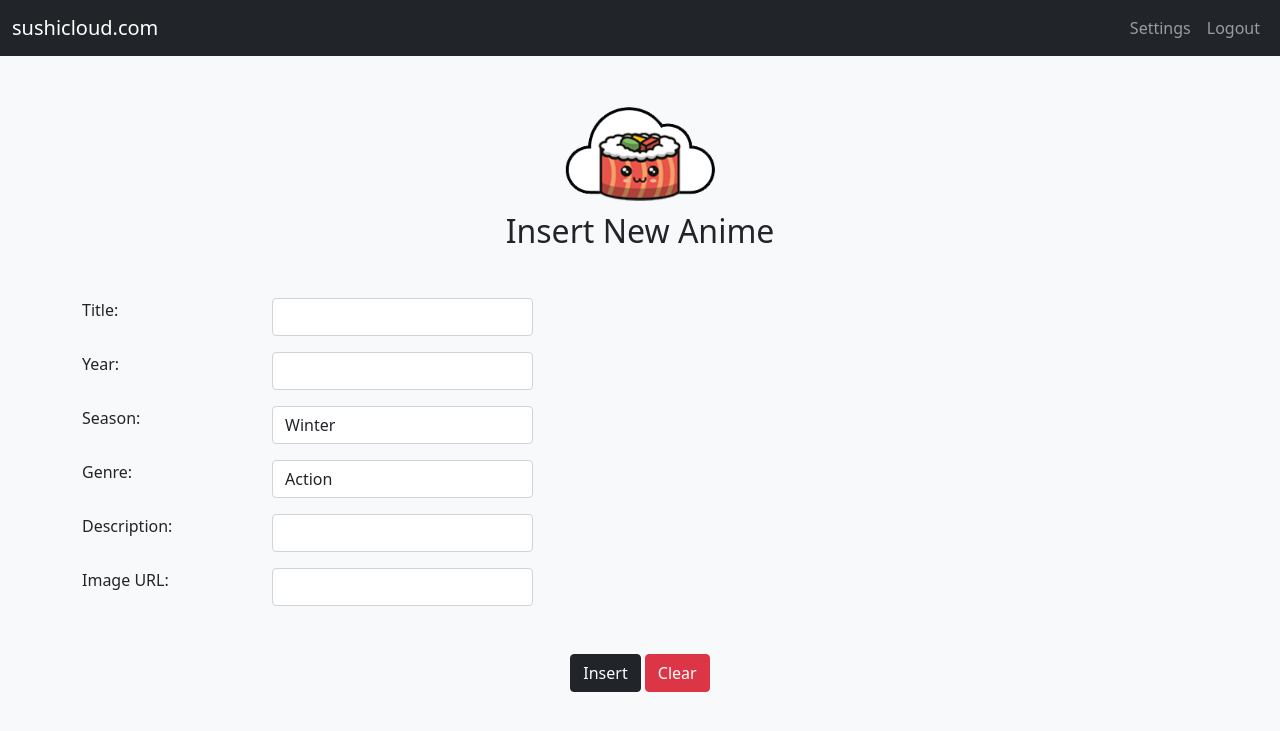
After one commit to sushicloud-online/sushicloud, a PHP site: page /admin/add_anime.php in a window 1280 px wide. The commit adds this page. Shown: the top 731 px of the page. Run offline with PHP 8.4, Linux system fonts and the light colour scheme; the visitor is signed in with stand-in values (Sample User, id 1).

Commit message:
edited manage anime

```diff
--- /dev/null
+++ b/admin/add_anime.php
@@ -0,0 +1,176 @@
+<?php
+//includes db connection
+require_once '../db_connect.php';
+
+//includes session info
+session_start();
+
+$notice = '';
+
+//checks if user is logged in
+if (!isset($_SESSION['logged_in'])) {
+    //if user is not logged in, redirects to login page
+    $_SESSION['need_log'] = true;
+    header('Location: admin_login.php');
+
+    //closes db connection
+    $db = close;
+    exit();
+}
+
+//informs the user if they have successfully registered
+else if (isset($_SESSION['reg_success']) && $_SESSION['reg_success'] == true) {
+    $notice = "<p class='text-success'>You have successfully registered!</p>";
+
+    unset($_SESSION['reg_success']);
+}
+
+//informs the user if they are already logged in
+else if (isset($_SESSION['already_li']) && $_SESSION['already_li'] == true) {
+    $notice = "<p class='text-danger'>You are already logged in.</p>";
+
+    unset($_SESSION['already_li']);
+}
+
+//informs the user they have newly logged in
+else if (isset($_SESSION['new_log']) && $_SESSION['new_log'] == true) {
+    $notice = "<p class='text-success'>You are now logged in!</p>";
+
+    unset($_SESSION['new_log']);
+} else if (isset($_SESSION['mi_err']) && $_SESSION['mi_err'] == true) {
+    $notice = "<p class='text-danger'>An error has occurred. Please try again.</p>";
+
+    unset($_SESSION['mi_err']);
+}
+
+?>
+
+<!doctype html>
+<html lang="en">
+
+<head>
+    <!-- Required meta tags -->
+    <meta charset="utf-8">
+    <meta name="viewport" content="width=device-width, initial-scale=1">
+
+    <!-- Bootstrap CSS -->
+    <link href="https://cdn.jsdelivr.net/npm/bootstrap@5.1.3/dist/css/bootstrap.min.css" rel="stylesheet" integrity="sha384-1BmE4kWBq78iYhFldvKuhfTAU6auU8tT94WrHftjDbrCEXSU1oBoqyl2QvZ6jIW3" crossorigin="anonymous">
+    <link rel="stylesheet" href="./style.css">
+    <title>sushicloud.com</title>
+</head>
+
+<body class="bg-light">
+
+    <nav class="navbar navbar-expand-lg navbar-dark bg-dark">
+        <div class="container-fluid">
+            <a class="navbar-brand" href="admin_homepage.php">sushicloud.com</a>
+            <div class="collapse navbar-collapse" id="navbarNav">
+                <ul class="navbar-nav ms-auto">
+                    <li class="nav-item">
+                        <a class="nav-link" href="#">Settings</a>
+                    </li>
+                    <li class="nav-item">
+                        <a class="nav-link" href="#">Logout</a>
+                    </li>
+                </ul>
+            </div>
+        </div>
+    </nav>
+
+    <div class="container">
+
+        <div class="text-center mx-auto mt-5">
+            <img src="../assets/sushicloud.png" width="300px" height="100px" alt="sushicloud">
+            <h2 class="mt-2">Insert New Anime</h2>
+        </div>
+
+        <form class="form-row align-items-center mt-5" action="#" method="post">
+            <div class="row">
+                <label class="control-label col-sm-2" for="title">Title:</label>
+
+                <div class="col-sm-3">
+                    <input type="text" class="form-control" id="title" name="title" required>
+                </div>
+            </div>
+
+            <div class="row mt-3">
+                <label class="control-label col-sm-2" for="year">Year:</label>
+
+                <div class="col-sm-3">
+                    <input type="text" class="form-control" id="year" name="year" required>
+                </div>
+            </div>
+
+            <div class="row mt-3">
+                <label class="control-label col-sm-2" for="Season">Season:</label>
+
+                <div class="col-sm-3">
+                    <select class="form-control" id="season" name="season" required>
+                        <option value="Winter">Winter</option>
+                        <option value="Spring">Spring</option>
+                        <option value="Summer">Summer</option>
+                        <option value="Fall">Fall</option>
+                    </select>
+                </div>
+            </div>
+
+            <div class="row mt-3">
+                <label class="control-label col-sm-2" for="genre">Genre:</label>
+
+                <div class="col-sm-3">
+                    <select type="text" class="form-control" id="genre" name="genre" required>
+                        <option value="Action">Action</option>
+                        <option value="Adventure">Adventure</option>
+                        <option value="Comedy">Comedy</option>
+                        <option value="Drama">Drama</option>
+                        <option value="Fantasy">Fantasy</option>
+                        <option value="Music">Music</option>
+                        <option value="Romance">Romance</option>
+                        <option value="Sci-Fi">Sci-Fi</option>
+                        <option value="Seinen">Seinen</option>
+                        <option value="Shojo">Shojo</option>
+                        <option value="Shonen">Shonen</option>
+                        <option value="SliceofLife">Slice of Life</option>
+                        <option value="Sports">Sports</option>
+                        <option value="Supernatural">Supernatural</option>
+                        <option value="Thriller">Thriller</option>
+                    </select>
+
+                </div>
+            </div>
+
+            <div class="row mt-3">
+                <label class="control-label col-sm-2" for="description">Description:</label>
+
+                <div class="col-sm-3">
+                    <input type="text" class="form-control" id="description" name="description" required>
+                </div>
+            </div>
+
+            <div class="row mt-3">
+                <label class="control-label col-sm-2" for="image_url">Image URL:</label>
+
+                <div class="col-sm-3">
+                    <input type="text" class="form-control" id="image_url" name="image_url" required>
+                </div>
+            </div>
+
+
+            <div class="row offset mt-5">
+                <center>
+                    <input type="submit" class="btn btn-dark" value="Insert">
+                    <input type="reset" class="btn btn-danger" value="Clear">
+                </center>
+            </div>
+        </form>
+    </div>
+
+
+    <!-- Optional JavaScript; choose one of the two! -->
+
+    <!-- Option 1: Bootstrap Bundle with Popper -->
+    <script src="https://cdn.jsdelivr.net/npm/bootstrap@5.1.3/dist/js/bootstrap.bundle.min.js" integrity="sha384-ka7Sk0Gln4gmtz2MlQnikT1wXgYsOg+OMhuP+IlRH9sENBO0LRn5q+8nbTov4+1p" crossorigin="anonymous">
+    </script>
+</body>
+
+</html>
--- a/admin/manage_anime.php
+++ b/admin/manage_anime.php
@@ -85,7 +85,7 @@ else if (isset($_SESSION['new_log']) && $_SESSION['new_log'] == true) {
 
         <div class="row offset mt-5">
             <center>
-                <a href="#" class="btn btn-dark btn active" role="button">Add Anime</a>
+                <a href="add_anime.php" class="btn btn-dark btn active" role="button">Add Anime</a>
                 <a href="#" class="btn btn-dark btn active" role="button">Edit Anime</a>
             </center>
         </div>
```
